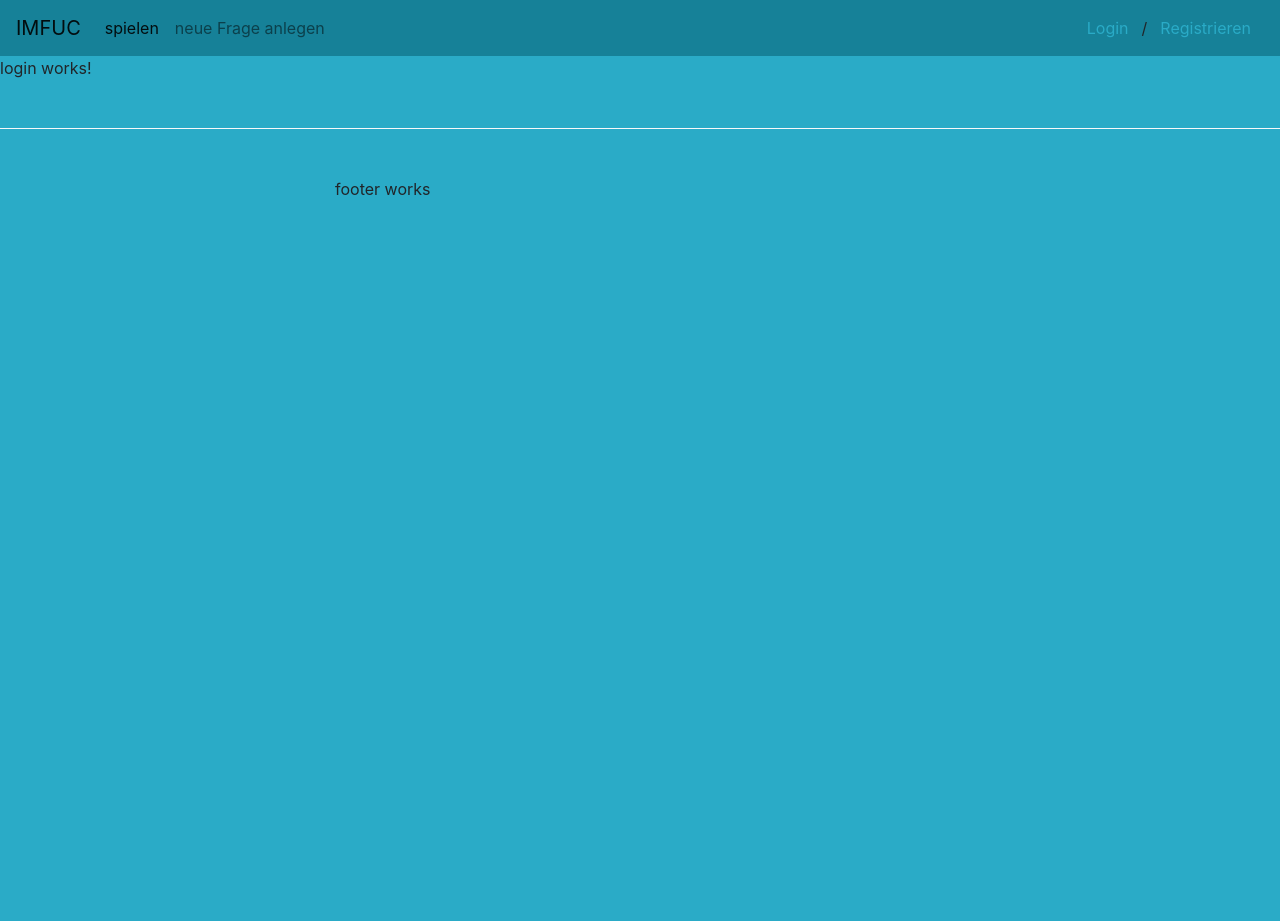
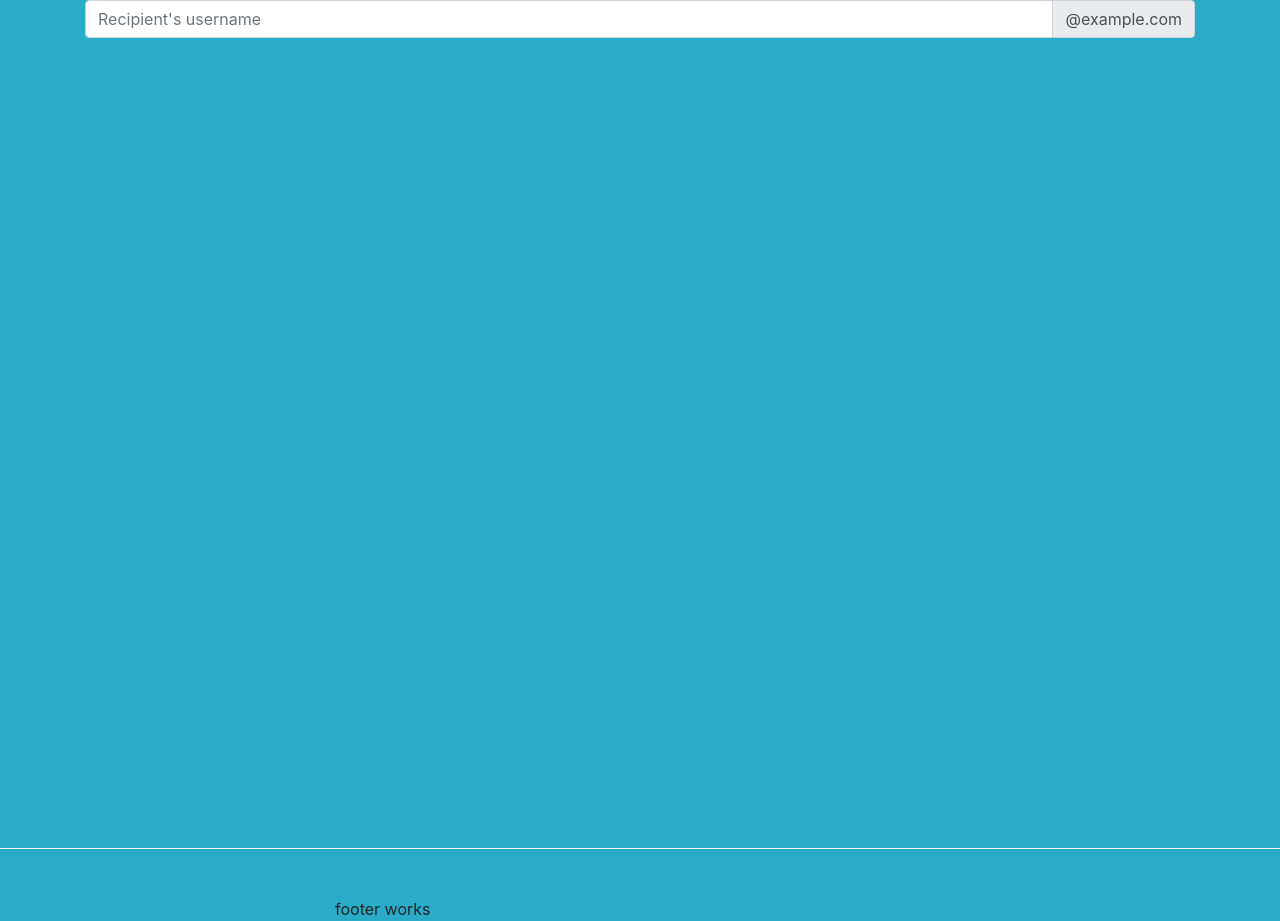
Before and after one commit to opendata-heilbronn/codecamp-2018-awesome-x-karma, an Angular app: page /login in a window 1280 px wide. Before the commit the page ends 800 px from the top, so only its background shows below. Built offline with nearby package versions, Linux system fonts and the light colour scheme; what ngx-highlight-js would draw is missing.

Commit message:
login page example

```diff
--- a/src/app/components/login/login.component.html
+++ b/src/app/components/login/login.component.html
@@ -1,3 +1,13 @@
-<p>
-  login works!
-</p>
+<div class="container container-mh-100">
+  <div class="row">
+    <div class="col-12">
+      <div class="input-group mb-3">
+        <input type="text" class="form-control" placeholder="Recipient's username" aria-label="Recipient's username"
+          aria-describedby="basic-addon2">
+        <div class="input-group-append">
+          <span class="input-group-text" id="basic-addon2">@example.com</span>
+        </div>
+      </div>
+    </div>
+  </div>
+</div>
--- a/src/app/components/navigation/navigation.component.html
+++ b/src/app/components/navigation/navigation.component.html
@@ -1,5 +1,5 @@
-<nav class="navbar navbar-expand-lg navbar-light bg-secondary">
-  <a class="navbar-brand" href="#">IMFUC</a>
+<nav class="navbar navbar-expand-lg navbar-light bg-secondary" *ngIf="userLoggedIn">
+  <a class="navbar-brand" href="#">awesome x</a>
   <button class="navbar-toggler" type="button" data-toggle="collapse" data-target="#navbarSupportedContent" aria-controls="navbarSupportedContent" aria-expanded="false" aria-label="Toggle navigation">
     <span class="navbar-toggler-icon"></span>
   </button>
--- a/src/app/components/navigation/navigation.component.ts
+++ b/src/app/components/navigation/navigation.component.ts
@@ -7,6 +7,8 @@ import { Component, OnInit } from '@angular/core';
 })
 export class NavigationComponent implements OnInit {
 
+  userLoggedIn: boolean = false;
+
   constructor() { }
 
   ngOnInit() {
--- a/src/styles.scss
+++ b/src/styles.scss
@@ -3,13 +3,12 @@
 
 /* @import "themes/darkly.scss"; */
 
-$enable-rounded: false;
+$enable-rounded: true;
 
 $theme-colors: (
     "dark": rgb(18, 0, 21),
     "primary": #2aabc7,
     "secondary": #168198,
-
 );
 
 @import "../node_modules/bootstrap/scss/bootstrap";
@@ -23,3 +22,7 @@ $theme-colors: (
     left: 0;
     right: 0;
 }
+
+.container-mh-100 {
+    min-height: 100vh
+}
```
